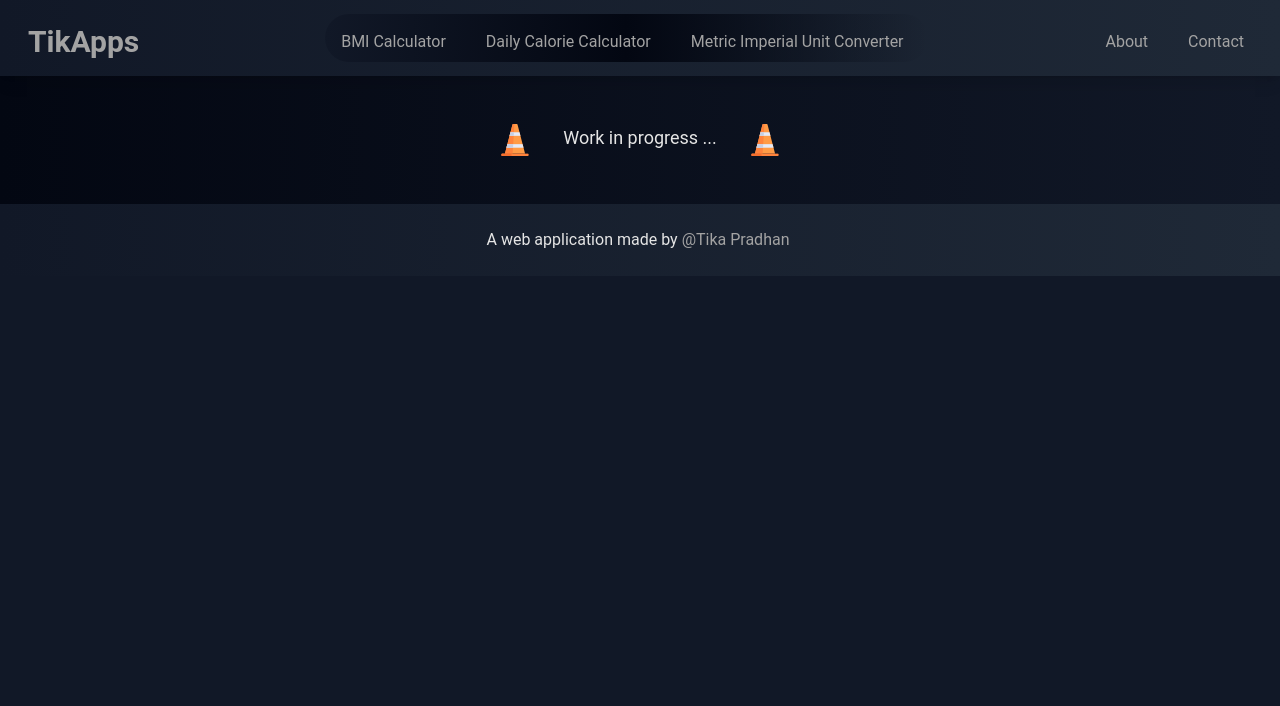
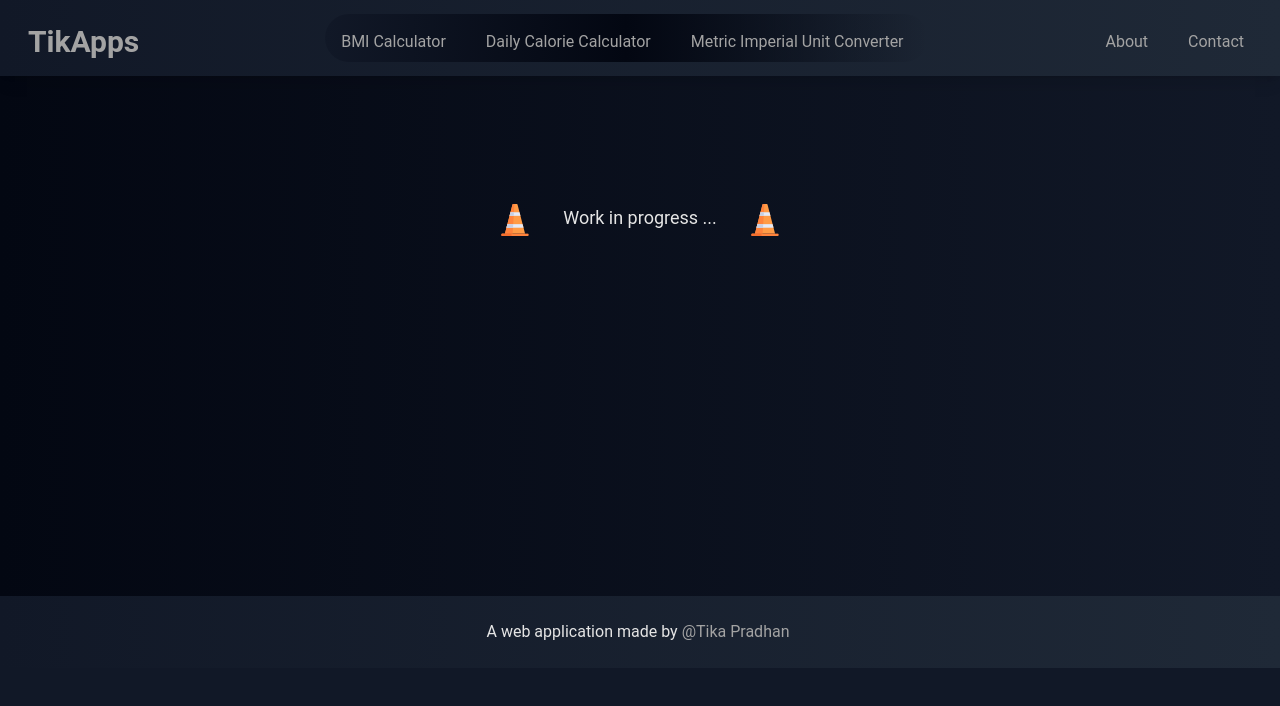
Before and after one commit to tikap/TikApps, a Next.js app: page /unit in a window 1280 px wide. Shown: the top 706 px of the page. Built offline with nearby package versions, Linux system fonts and the light colour scheme; what tw-elements would draw is missing.

Commit message:
UI layout polish

```diff
--- a/app/components/content/UnderConstruction.js
+++ b/app/components/content/UnderConstruction.js
@@ -5,10 +5,14 @@ import TrafficCone from "../../resources/images/traffic_cone_32px.png";
 
 export default function UnderConstruction() {
   return (
-    <div className="flex justify-center space-x-8">
-      <Image src={TrafficCone} alt="Traffic Cone Icon" />
+    <div className="py-20 flex justify-center space-x-8">
+      <div className="min-w-max">
+        <Image src={TrafficCone} alt="Traffic Cone Icon" />
+      </div>
       <div className="text-lg"> Work in progress ...</div>
-      <Image src={TrafficCone} alt="Traffic Cone Icon" />
+      <div className="min-w-max">
+        <Image src={TrafficCone} alt="Traffic Cone Icon" />
+      </div>
     </div>
   );
 }
--- a/app/components/wrappers/mainwrapper.js
+++ b/app/components/wrappers/mainwrapper.js
@@ -1,7 +1,7 @@
 export default function MainWrapper({ wrappedComponent }) {
   return (
     <div
-      className="w-auto h-auto
+      className="w-auto h-fit min-h-[65vh]
       bg-gradient-to-r from-gray-950 to-gray-900
     text-neutral-200 p-12 text-center"
     >
```
